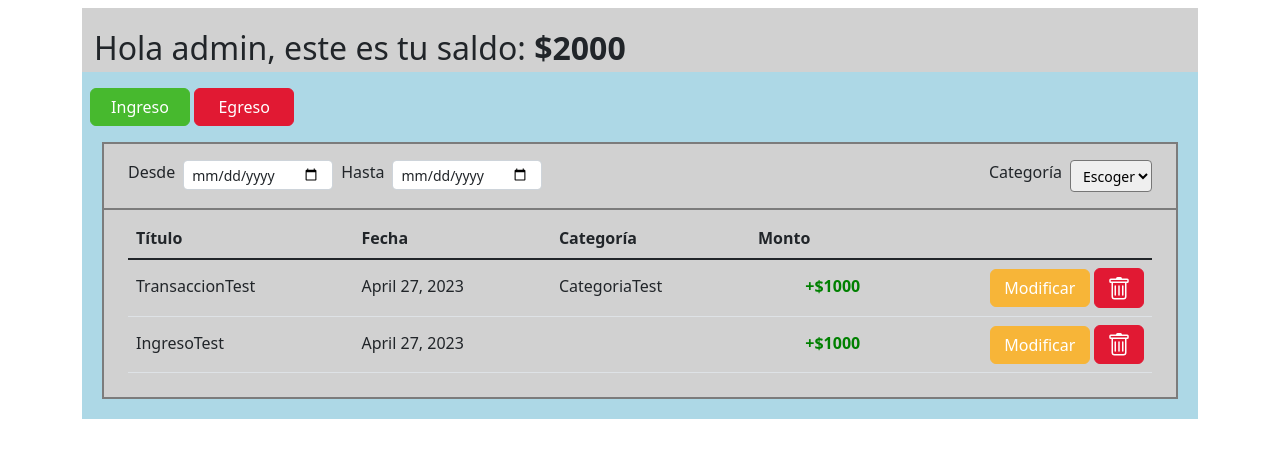
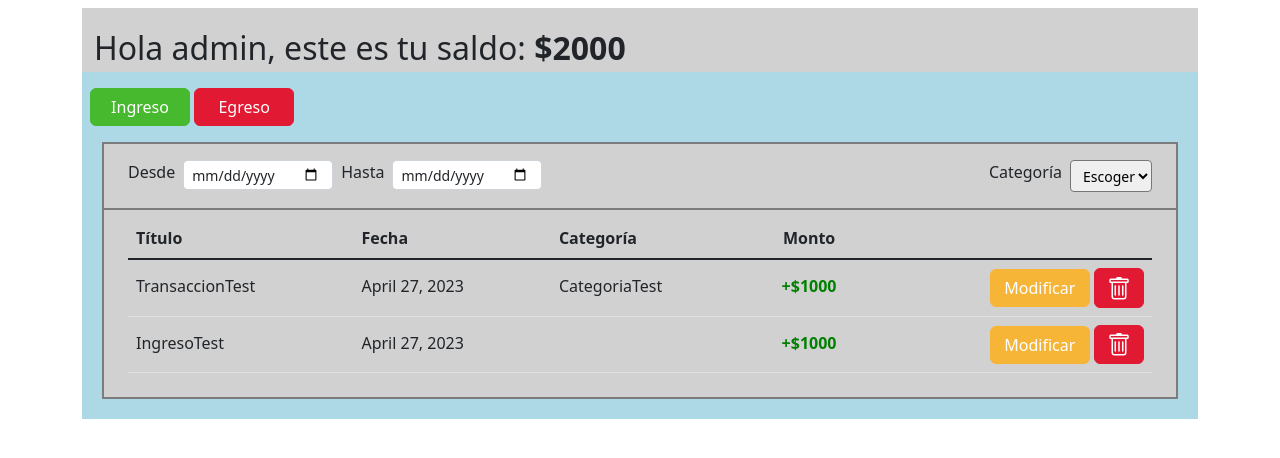
Before and after one commit to DCC-CC4401/2023-1-Grupo-27, a Django app: page /mainApp/ in a window 1280 px wide. Shown: the part 86-544 px from the top of the page. Run offline with Django 4.2, Linux system fonts and the light colour scheme; a user stored in the database is signed in; data comes from the database, SQL or seed files in the repository; both versions use the stored data as it was after the commit.

Commit message:
Style: Centered the monto text in the main page

```diff
--- a/FinanceManager/mainApp/templates/index.html
+++ b/FinanceManager/mainApp/templates/index.html
@@ -89,7 +89,7 @@
                                         <th>Título</th>
                                         <th>Fecha</th>
                                         <th>Categoría</th>
-                                        <th>Monto</th>
+                                        <th class="text-center">Monto</th>
                                     </tr>
                                 </thead>
                                 <tbody class="table-group-divider">
@@ -99,10 +99,10 @@
                                         <td>{{ transaccion.fecha }}</td>
                                         <td>{% if transaccion.categoria != '' %}{{ transaccion.categoria }}{% endif %}</td>
                                         {% if transaccion.tipo == 'Ingreso' %}
-                                        <td class="text-end green_text"><b>+${{ transaccion.monto }}</b></td>
+                                        <td class="text-center green_text"><b>+${{ transaccion.monto }}</b></td>
                                         {% endif %}
                                         {% if transaccion.tipo == 'Egreso' %}
-                                        <td class="text-end red_text"><b>-${{ transaccion.monto }}</b></td>
+                                        <td class="text-center red_text"><b>-${{ transaccion.monto }}</b></td>
                                         {% endif %}
                                         <td class = "text-end">
                                         <button type="button" class="btn btn-warning btn-block customButtonWidth modificar-btn"
```
Also changed, not shown: FinanceManager/db.sqlite3.
